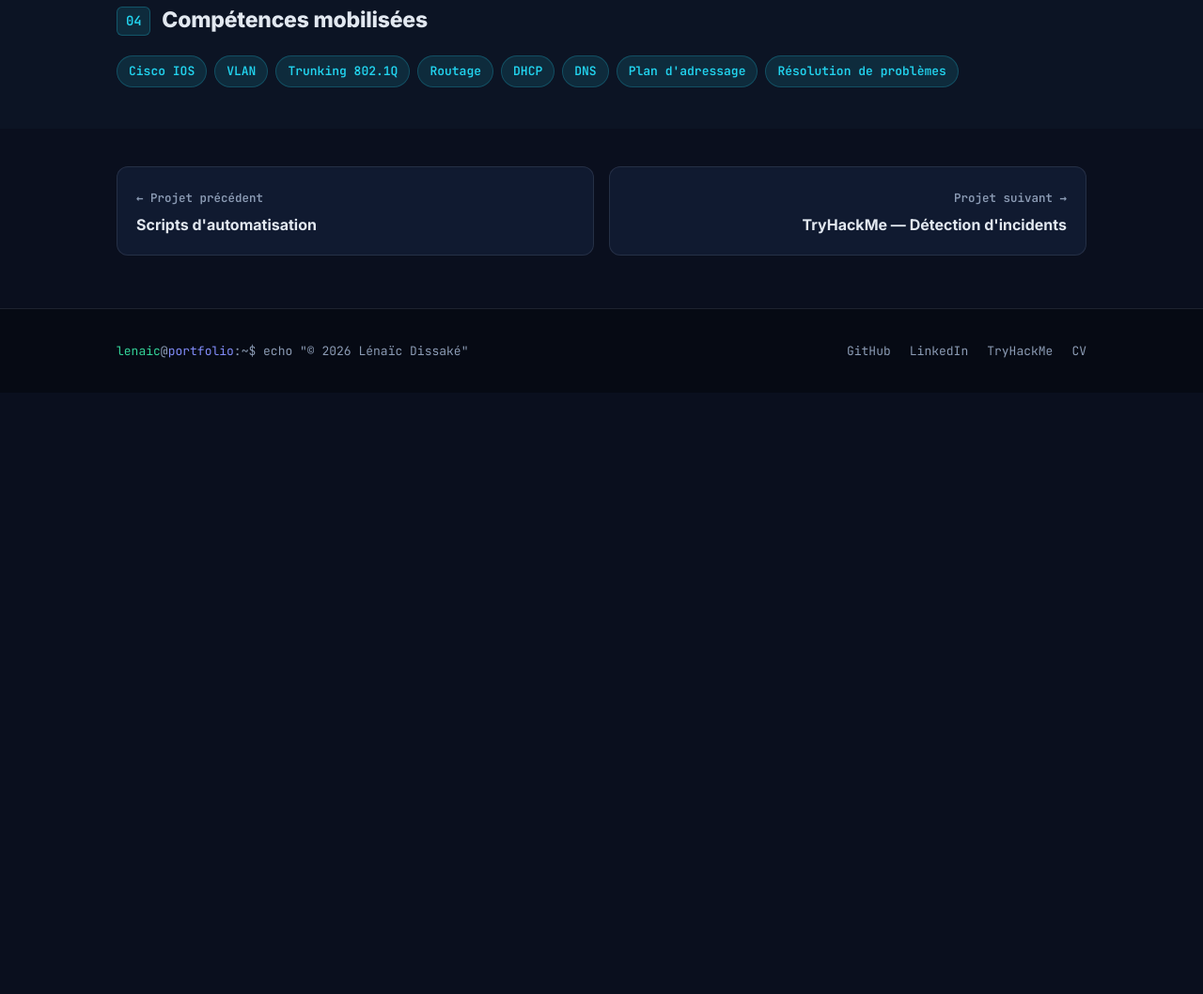
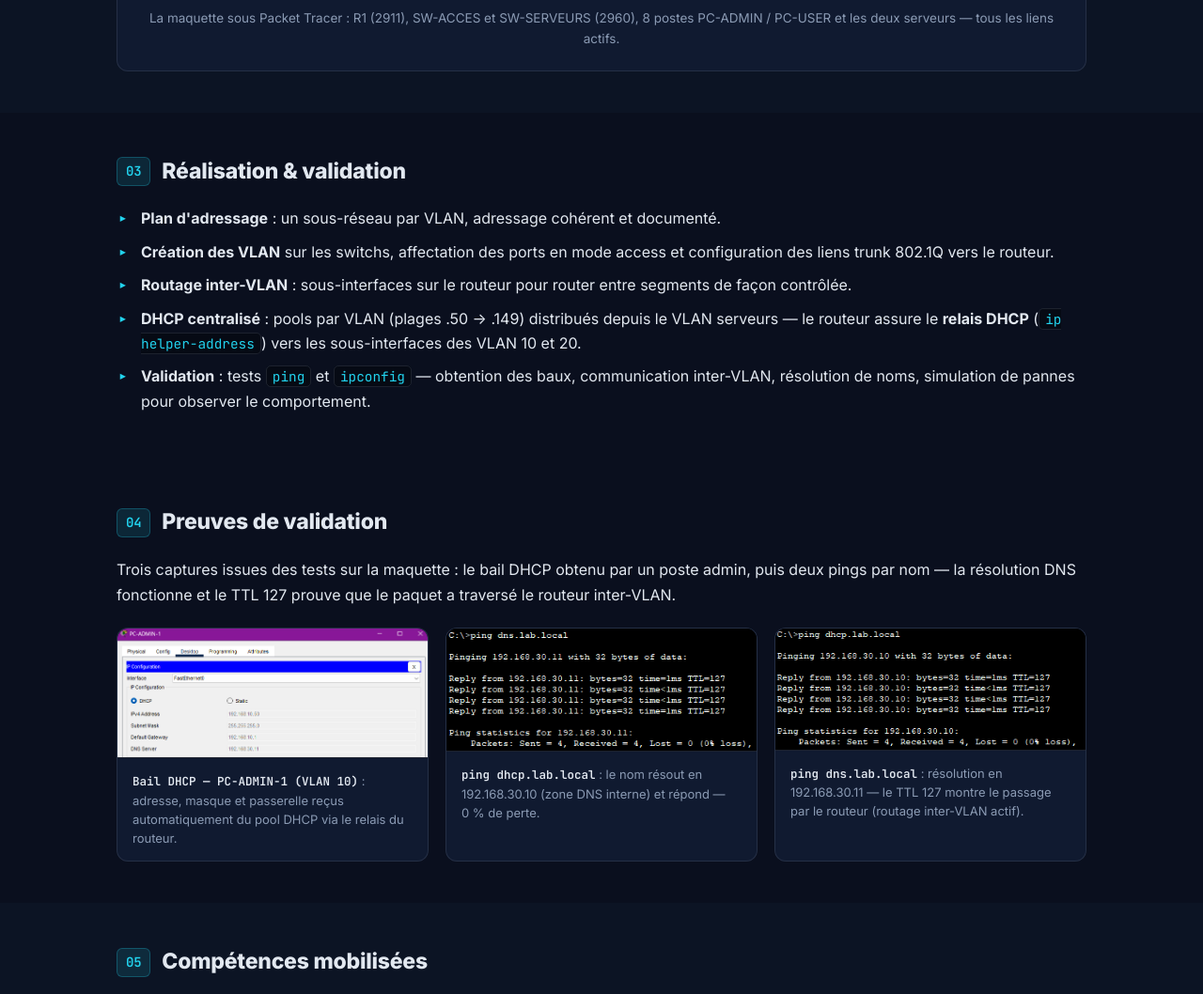
Before and after one commit to narcusensei/narcusensei.github.io, a plain HTML site: page projets/reseau-packet-tracer.html in a window 1280 px wide. Shown: the part 2076-3134 px from the top of the page at 94% size. Before the commit the page ends 2494 px from the top, so only its background shows below. Drawn offline with Linux system fonts and the light colour scheme.

Commit message:
Packet Tracer : topologie réelle, galerie de preuves (DHCP, DNS, TTL), relais ip helper-address, zone lab.local

```diff
--- a/assets/css/style.css
+++ b/assets/css/style.css
@@ -1001,3 +1001,37 @@ main section[id] { scroll-margin-top: 76px; }
   color: var(--text-muted);
   margin-top: 4px;
 }
+
+/* ---------- Galerie de captures de validation ---------- */
+.shots-grid {
+  display: grid;
+  grid-template-columns: repeat(auto-fill, minmax(min(100%, 280px), 1fr));
+  gap: 18px;
+  margin-top: 22px;
+}
+
+.shot-card {
+  background: var(--bg-panel);
+  border: 1px solid var(--border);
+  border-radius: var(--radius);
+  overflow: hidden;
+  transition: border-color 0.15s ease;
+}
+
+.shot-card:hover { border-color: var(--accent-border); }
+
+.shot-card img {
+  width: 100%;
+  display: block;
+  background: #060a14;
+  border-bottom: 1px solid var(--border);
+}
+
+.shot-card figcaption {
+  padding: 14px 16px;
+  font-size: 13px;
+  color: var(--text-muted);
+  line-height: 1.55;
+}
+
+.shot-card figcaption strong { color: var(--text); font-family: var(--font-mono); font-size: 12.5px; }
--- a/projets/reseau-packet-tracer.html
+++ b/projets/reseau-packet-tracer.html
@@ -9,7 +9,7 @@
   <link rel="preconnect" href="https://fonts.googleapis.com">
   <link rel="preconnect" href="https://fonts.gstatic.com" crossorigin>
   <link href="https://fonts.googleapis.com/css2?family=Inter:wght@400;500;600;700;800&family=JetBrains+Mono:wght@400;600&display=swap" rel="stylesheet">
-  <link rel="stylesheet" href="../assets/css/style.css?v=2">
+  <link rel="stylesheet" href="../assets/css/style.css?v=3">
 </head>
 <body>
 
@@ -110,7 +110,7 @@
             <!-- VLAN 10 -->
             <rect x="80" y="260" width="130" height="150" rx="10" fill="#0d1526" stroke="#3b82f6" stroke-width="1.2"/>
             <text x="145" y="288" text-anchor="middle" font-family="Consolas, monospace" font-size="12.5" font-weight="700" fill="#67e8f9">VLAN 10</text>
-            <text x="145" y="308" text-anchor="middle" font-family="Segoe UI, sans-serif" font-size="12.5" fill="#8b9bb4">Administration</text>
+            <text x="145" y="308" text-anchor="middle" font-family="Segoe UI, sans-serif" font-size="12.5" fill="#8b9bb4">Administration</text><text x="145" y="322" text-anchor="middle" font-family="Consolas, monospace" font-size="10.5" fill="#67e8f9">192.168.10.0/24</text>
             <g>
               <rect x="100" y="326" width="42" height="30" rx="5" fill="#101a30" stroke="#33455f" stroke-width="1.2"/>
               <rect x="148" y="326" width="42" height="30" rx="5" fill="#101a30" stroke="#33455f" stroke-width="1.2"/>
@@ -122,7 +122,7 @@
             <!-- VLAN 20 -->
             <rect x="230" y="260" width="130" height="150" rx="10" fill="#0d1526" stroke="#3b82f6" stroke-width="1.2"/>
             <text x="295" y="288" text-anchor="middle" font-family="Consolas, monospace" font-size="12.5" font-weight="700" fill="#67e8f9">VLAN 20</text>
-            <text x="295" y="308" text-anchor="middle" font-family="Segoe UI, sans-serif" font-size="12.5" fill="#8b9bb4">Utilisateurs</text>
+            <text x="295" y="308" text-anchor="middle" font-family="Segoe UI, sans-serif" font-size="12.5" fill="#8b9bb4">Utilisateurs</text><text x="295" y="322" text-anchor="middle" font-family="Consolas, monospace" font-size="10.5" fill="#67e8f9">192.168.20.0/24</text>
             <g>
               <rect x="250" y="326" width="42" height="30" rx="5" fill="#101a30" stroke="#33455f" stroke-width="1.2"/>
               <rect x="298" y="326" width="42" height="30" rx="5" fill="#101a30" stroke="#33455f" stroke-width="1.2"/>
@@ -135,11 +135,11 @@
             <g>
               <rect x="640" y="260" width="160" height="64" rx="10" fill="#101a30" stroke="#2b3b58" stroke-width="1.4"/>
               <text x="720" y="288" text-anchor="middle" font-family="Segoe UI, sans-serif" font-size="14" font-weight="700" fill="#e2e8f0">Serveur DHCP</text>
-              <text x="720" y="308" text-anchor="middle" font-family="Segoe UI, sans-serif" font-size="11.5" fill="#8b9bb4">baux par VLAN (pools)</text>
+              <text x="720" y="308" text-anchor="middle" font-family="Segoe UI, sans-serif" font-size="11.5" fill="#8b9bb4">baux par VLAN (pools)</text><text x="720" y="320" text-anchor="middle" font-family="Consolas, monospace" font-size="10.5" fill="#67e8f9">192.168.30.10</text>
 
               <rect x="640" y="346" width="160" height="64" rx="10" fill="#101a30" stroke="#2b3b58" stroke-width="1.4"/>
               <text x="720" y="374" text-anchor="middle" font-family="Segoe UI, sans-serif" font-size="14" font-weight="700" fill="#e2e8f0">Serveur DNS</text>
-              <text x="720" y="394" text-anchor="middle" font-family="Segoe UI, sans-serif" font-size="11.5" fill="#8b9bb4">résolution interne</text>
+              <text x="720" y="394" text-anchor="middle" font-family="Segoe UI, sans-serif" font-size="11.5" fill="#8b9bb4">résolution interne</text><text x="720" y="406" text-anchor="middle" font-family="Consolas, monospace" font-size="10.5" fill="#67e8f9">192.168.30.11 · zone lab.local</text>
             </g>
 
             <!-- Légende -->
@@ -149,10 +149,10 @@
           <figcaption>Architecture type : segmentation VLAN, trunks 802.1Q vers le routeur, DHCP et DNS centralisés dans le VLAN serveurs.</figcaption>
         </figure>
 
-        <div class="shot">
-          <strong>Capture d'écran à ajouter</strong>
-          Topologie Packet Tracer — fichier à déposer dans <code>assets/img/capture-packet-tracer.png</code>
-        </div>
+        <figure class="figure">
+          <img src="../assets/img/capture-packet-tracer.png" alt="Topologie Packet Tracer : routeur R1 relié aux switchs SW-ACCES et SW-SERVEURS, 8 postes répartis en VLAN 10 et 20, serveurs DHCP et DNS dans le VLAN 30" loading="lazy">
+          <figcaption>La maquette sous Packet Tracer : R1 (2911), SW-ACCES et SW-SERVEURS (2960), 8 postes PC-ADMIN / PC-USER et les deux serveurs — tous les liens actifs.</figcaption>
+        </figure>
       </div>
     </section>
 
@@ -164,16 +164,38 @@
           <li><strong>Plan d'adressage</strong> : un sous-réseau par VLAN, adressage cohérent et documenté.</li>
           <li><strong>Création des VLAN</strong> sur les switchs, affectation des ports en mode access et configuration des liens trunk 802.1Q vers le routeur.</li>
           <li><strong>Routage inter-VLAN</strong> : sous-interfaces sur le routeur pour router entre segments de façon contrôlée.</li>
-          <li><strong>DHCP</strong> : pools par VLAN, passerelle et DNS distribués automatiquement aux clients.</li>
-          <li><strong>Validation</strong> : tests <code>ping</code> et <code>ipconfig</code> — isolation intra-VLAN, communication inter-VLAN, obtention des baux DHCP, simulation de pannes pour observer le comportement.</li>
+          <li><strong>DHCP centralisé</strong> : pools par VLAN (plages .50 → .149) distribués depuis le VLAN serveurs — le routeur assure le <strong>relais DHCP</strong> (<code>ip helper-address</code>) vers les sous-interfaces des VLAN 10 et 20.</li>
+          <li><strong>Validation</strong> : tests <code>ping</code> et <code>ipconfig</code> — obtention des baux, communication inter-VLAN, résolution de noms, simulation de pannes pour observer le comportement.</li>
         </ul>
       </div>
     </section>
 
+
+    <!-- ===== Preuves de validation ===== -->
+    <section class="project-section">
+      <div class="container">
+        <h2><span class="num">04</span>Preuves de validation</h2>
+        <p>Trois captures issues des tests sur la maquette : le bail DHCP obtenu par un poste admin, puis deux pings par nom — la résolution DNS fonctionne et le TTL&nbsp;127 prouve que le paquet a traversé le routeur inter-VLAN.</p>
+        <div class="shots-grid">
+          <figure class="shot-card">
+            <img src="../assets/img/test-dhcp-admin.png" alt="PC-ADMIN-1 : configuration IP en DHCP, bail 192.168.10.10 avec passerelle obtenue automatiquement" loading="lazy">
+            <figcaption><strong>Bail DHCP — PC-ADMIN-1 (VLAN 10)</strong> : adresse, masque et passerelle reçus automatiquement du pool DHCP via le relais du routeur.</figcaption>
+          </figure>
+          <figure class="shot-card">
+            <img src="../assets/img/test-dns-dhcp.png" alt="Ping de dhcp.lab.local : résolution DNS en 192.168.30.10 puis réponses, 0% de perte" loading="lazy">
+            <figcaption><strong>ping dhcp.lab.local</strong> : le nom résout en 192.168.30.10 (zone DNS interne) et répond — 0&nbsp;% de perte.</figcaption>
+          </figure>
+          <figure class="shot-card">
+            <img src="../assets/img/test-dns.png" alt="Ping de dns.lab.local : résolution en 192.168.30.11, réponses à 1 ms, TTL 127" loading="lazy">
+            <figcaption><strong>ping dns.lab.local</strong> : résolution en 192.168.30.11 — le TTL&nbsp;127 montre le passage par le routeur (routage inter-VLAN actif).</figcaption>
+          </figure>
+        </div>
+      </div>
+    </section>
     <!-- ===== Compétences ===== -->
     <section class="project-section alt">
       <div class="container">
-        <h2><span class="num">04</span>Compétences mobilisées</h2>
+        <h2><span class="num">05</span>Compétences mobilisées</h2>
         <div class="tags">
           <span>Cisco IOS</span><span>VLAN</span><span>Trunking 802.1Q</span><span>Routage</span><span>DHCP</span><span>DNS</span><span>Plan d'adressage</span><span>Résolution de problèmes</span>
         </div>
@@ -208,6 +230,6 @@
     </div>
   </footer>
 
-  <script src="../assets/js/main.js?v=2"></script>
+  <script src="../assets/js/main.js?v=3"></script>
 </body>
 </html>
```
Also changed, not shown: index.html (+2 -2 lines), projets/scripts.html (+2 -2 lines), projets/tryhackme.html (+2 -2 lines), projets/vps-kazoku-bot.html (+2 -2 lines), projets/vsphere-ad.html (+2 -2 lines), assets/img/capture-packet-tracer.png (added), assets/img/test-dhcp-admin.png (added), assets/img/test-dns-dhcp.png (added), assets/img/test-dns.png (added).
